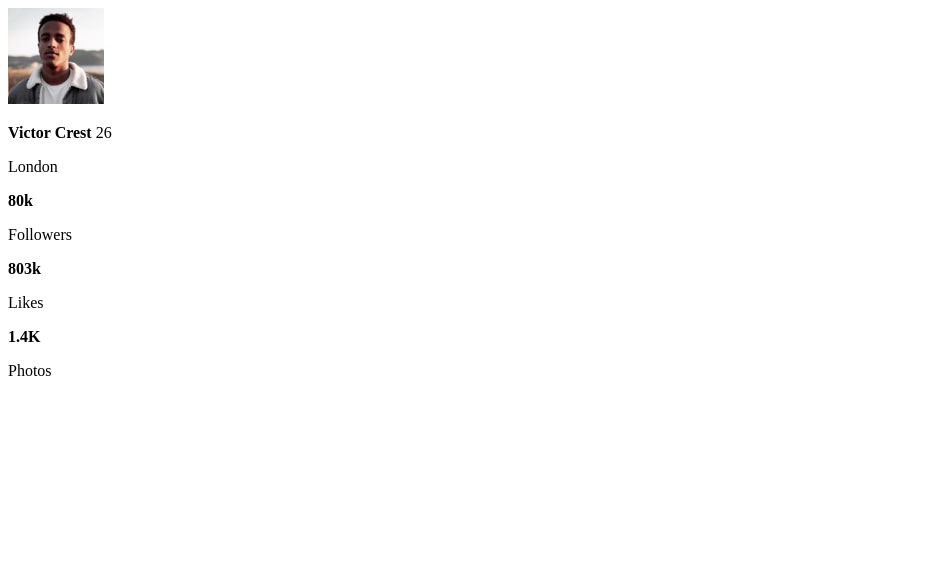
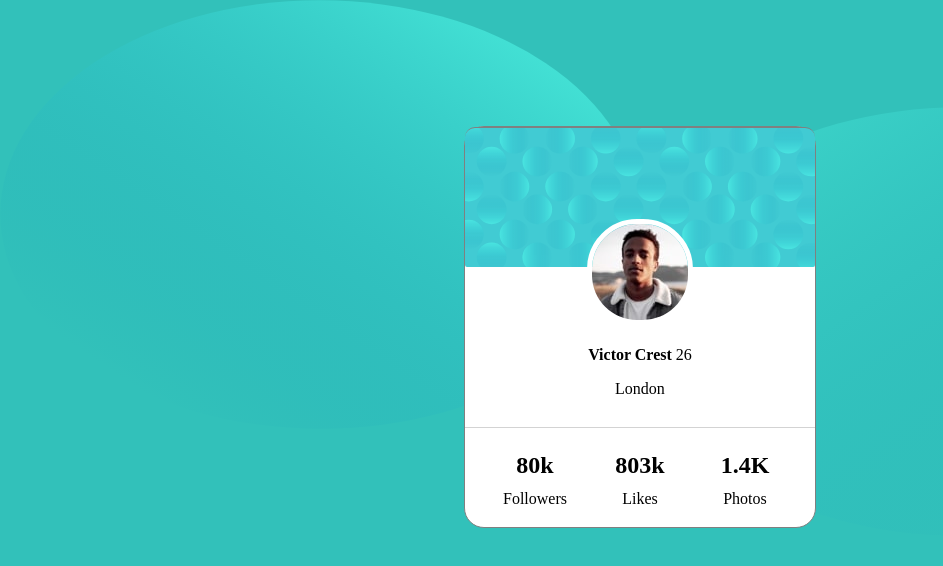
Before and after one commit to asaulters/front-end-styling-copy-practice, a plain HTML site: page index.html in a window 1280 px wide. Shown: the whole page, without its empty margins (0-943 px from the left). Drawn offline with Linux system fonts and the light colour scheme.

Commit message:
Update index.html

```diff
--- a/index.html
+++ b/index.html
@@ -3,7 +3,7 @@
 <head>
     <meta charset="UTF-8">
     <meta name="viewport" content="width=device-width, initial-scale=1.0">
-    <link rel="stylesheet" href="profile-card-style.css">
+    <link rel="stylesheet" href="style.css">
     <title>Profile  Card</title>
 </head>
 <body>
```
